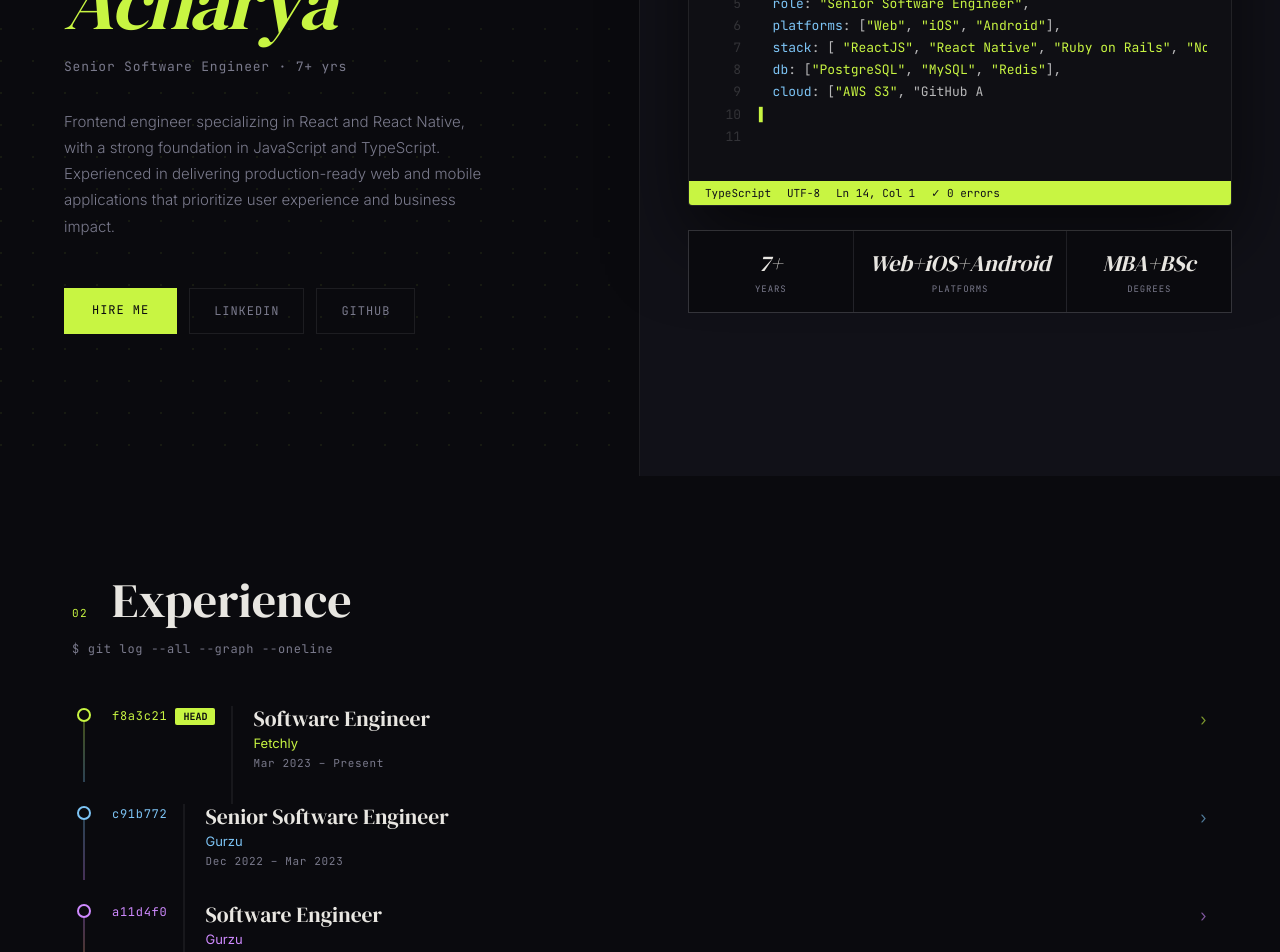
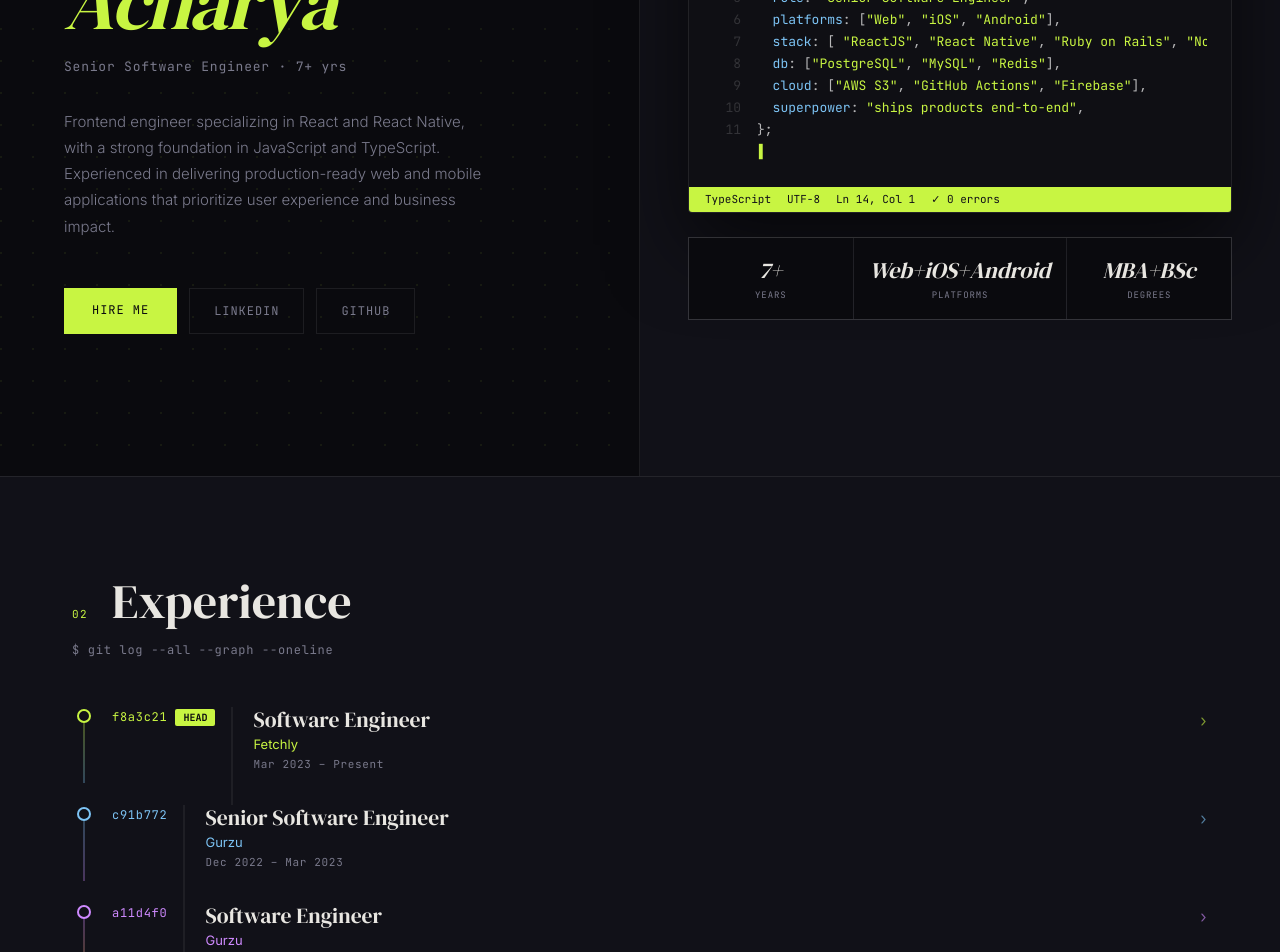
Before and after one commit to coder10101/portfolio-aditi, a React (Vite) app: page / in a window 1280 px wide. Shown: the part 380-1332 px from the top of the page. Built offline with nearby package versions, Linux system fonts and the light colour scheme.

Commit message:
design: added alternate bg color for sections

```diff
--- a/src/App.tsx
+++ b/src/App.tsx
@@ -14,24 +14,37 @@
   }, []);
 
   return (
-    <div className="min-h-screen bg-[var(--background)] text-[var(--foreground)] font-sans overflow-x-hidden">
+    <div className="min-h-screen bg-[var(--background)] text-[var(--foreground)] overflow-x-hidden">
       {!booted && <BootSequence onComplete={handleBootComplete} />}
 
-      {/* NAV */}
       <Nav booted={booted} />
-      {/* MAIN SECTIONS */}
-      {booted && (
-        <main className="pt-14 transition-opacity duration-700 opacity-100">
-          <About />
+
+      <main
+        className={`pt-14 transition-opacity duration-700 ${booted ? "opacity-100" : "opacity-0"}`}
+      >
+        <About />
+
+        <div className="border-t border-[var(--border)] bg-[var(--card)]">
           <Experience />
+        </div>
+
+        <div className="border-t border-[var(--border)]">
           <Skills />
+        </div>
+
+        <div className="border-t border-[var(--border)] bg-[var(--card)]">
           <Education />
-          <footer>
-            <span>© 2026 Aditi Acharya</span>
-            <span>Built with React · TypeScript · Tailwind</span>
-          </footer>
-        </main>
-      )}
+        </div>
+
+        <footer className="border-t border-[var(--border)] px-8 py-8 flex justify-between items-center max-md:flex-col max-md:gap-2 max-md:text-center">
+          <span className="font-mono text-[11px] text-[var(--muted-foreground)] tracking-wider">
+            © 2026 Aditi Acharya
+          </span>
+          <span className="font-mono text-[11px] text-[var(--muted-foreground)] tracking-wider">
+            Built with React · TypeScript · Tailwind
+          </span>
+        </footer>
+      </main>
     </div>
   );
 }
```
